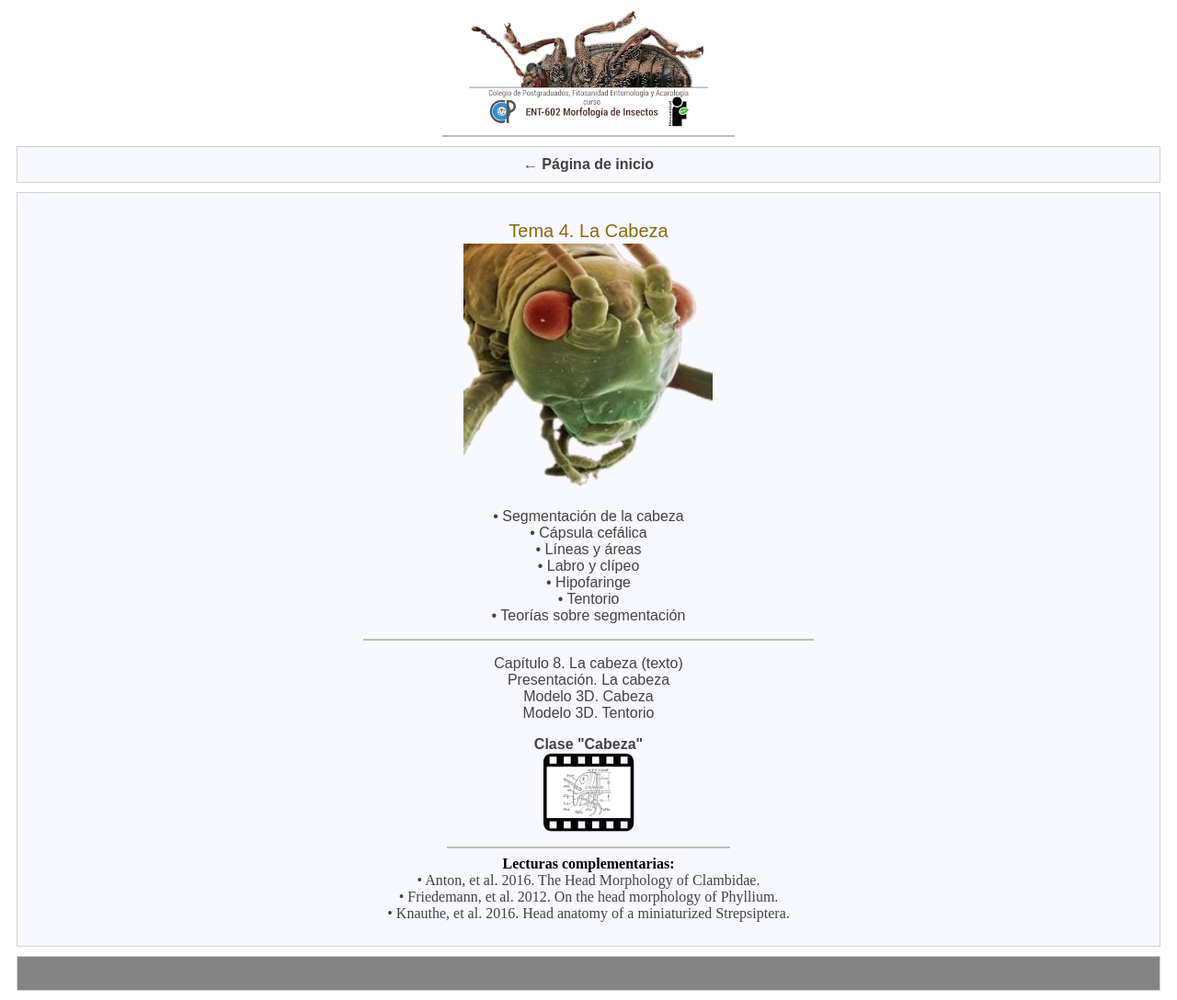
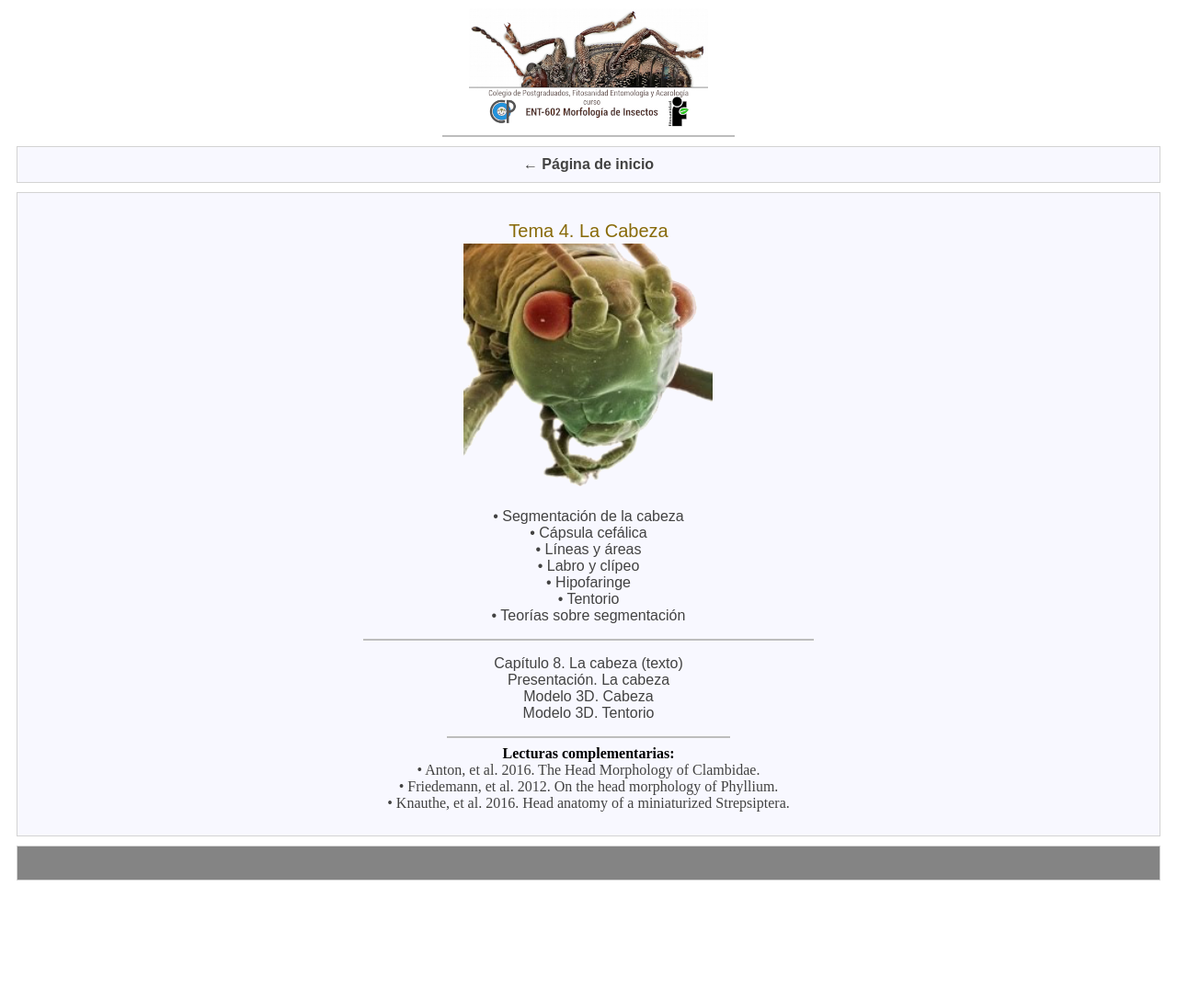
Before and after one commit to valdezjorge/morfologia, a plain HTML site: page tema04_cabeza.html in a window 1280 px wide. Shown: the whole page at 92% size. After the commit the page ends 968 px from the top, so only its background shows below. Drawn offline with Linux system fonts and the light colour scheme.

Commit message:
Update tema04_cabeza.html

```diff
--- a/tema04_cabeza.html
+++ b/tema04_cabeza.html
@@ -31,7 +31,7 @@
 <a style="text-decoration:none; color:#424242;" href="https://drive.google.com/file/d/1K4yRIzcTQ6LEZ9Z5JX8by4ss6ugQwh9F/view?usp=sharing" target="_blank">Modelo 3D. Tentorio</a><br>
 <!--<a style="text-decoration:none; color:#424242;" href="https://www.blender.org/download/" target="_blank"><img src="images/blender.png" alt="Blender 3D"></a>-->
 <p style = "font-family:arial,helvetica; color:#424242;">
-<a style="font-family:arial,helvetica; text-decoration:none; color:#424242;" href="https://drive.google.com/file/d/1MwMngqQguknKxA6VTmV0YJj3QCXorAsc/view?usp=sharing" target="_blank"><b>Clase "Cabeza"</b><br><img src="images/video_cabeza_th.png" alt="clase cabeza"></a>
+<!-- <a style="font-family:arial,helvetica; text-decoration:none; color:#424242;" href="https://drive.google.com/file/d/1MwMngqQguknKxA6VTmV0YJj3QCXorAsc/view?usp=sharing" target="_blank"><b>Clase "Cabeza"</b><br><img src="images/video_cabeza_th.png" alt="clase cabeza"></a> -->
 <hr width="25%" color="#BDBDBD">
 <b>Lecturas complementarias:</b><br>
 <a style="text-decoration:none; color:#424242;" href="https://drive.google.com/file/d/1KEU90SIuKR_qsjxBzOC7cbJaWncluLhe/view?usp=sharing" target="_blank">• Anton, et al. 2016. The Head Morphology of Clambidae.</a><br>
```
